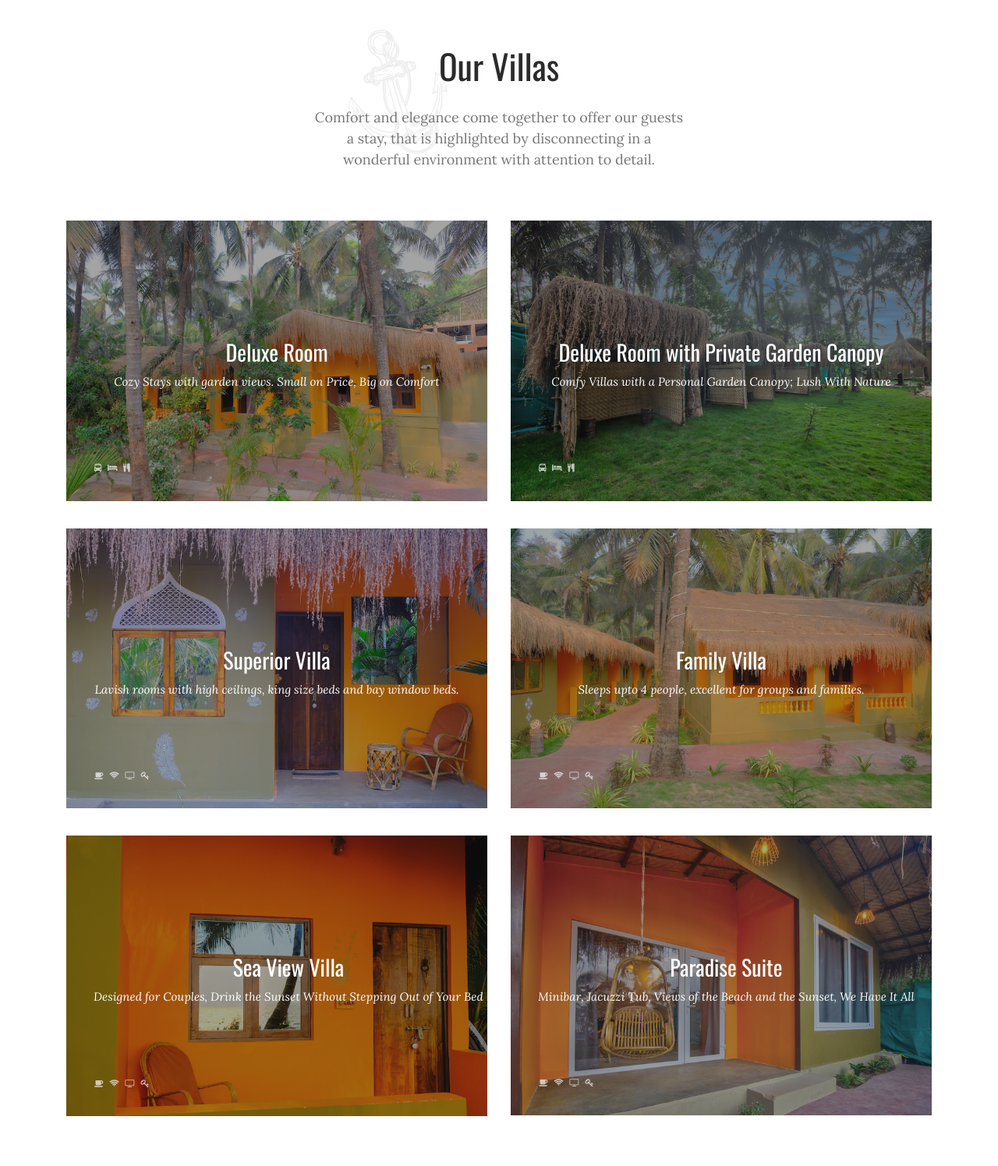
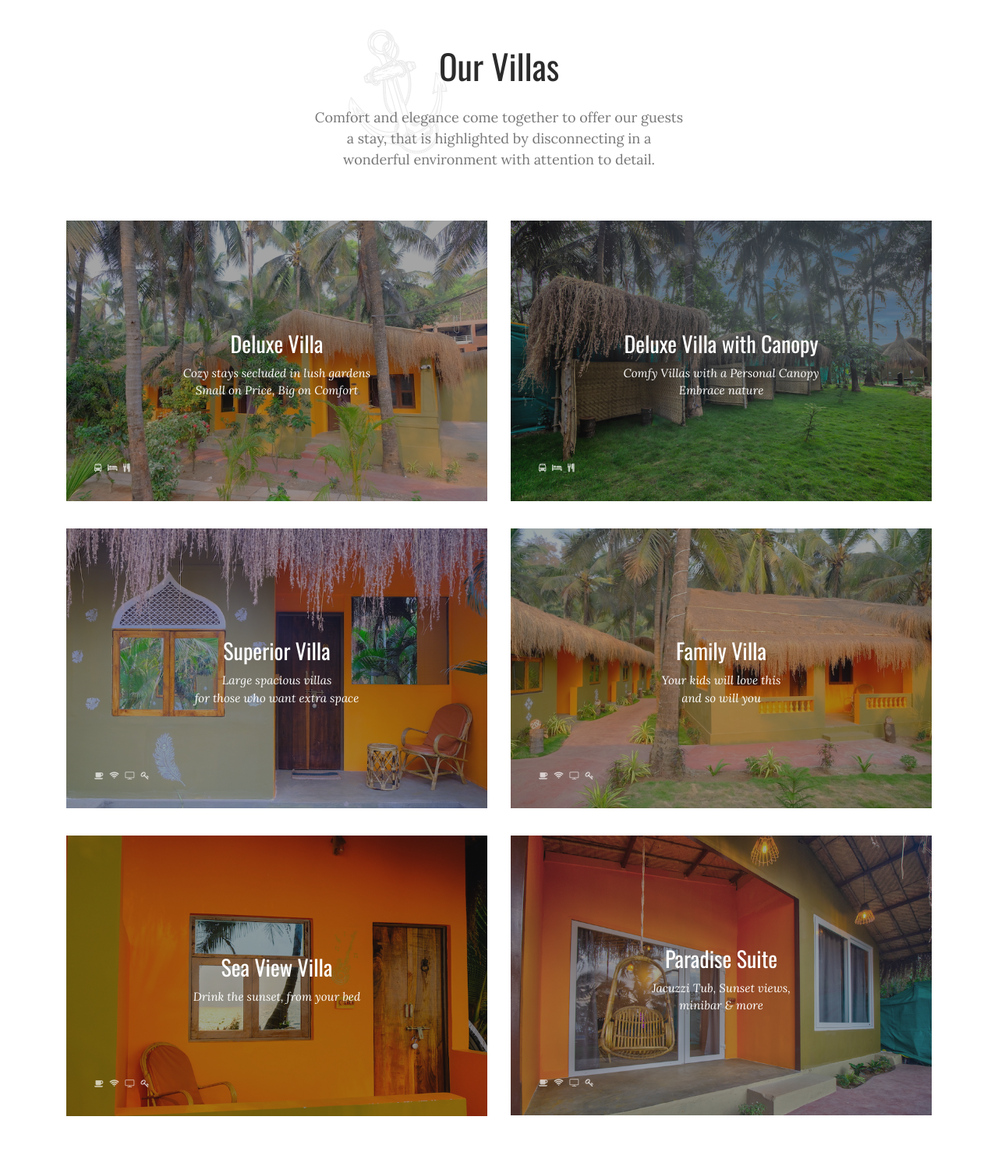
Before and after one commit to 96aman96/Amadi-Beach-Front-Resort-Website, a PHP site: page / in a window 1280 px wide. Shown: the part 854-2350 px from the top of the page at 78% size. Run offline with PHP 8.4, Linux system fonts and the light colour scheme; some libraries are stand-ins or nearby versions.

Commit message:
Revised CSS

```diff
--- a/css/styles.css
+++ b/css/styles.css
@@ -112,12 +112,12 @@ blockquote .small::before, blockquote footer::before, blockquote small::before {
 --------------------------------------------------------------------------------------------------------*/
 #logo { display:block; display:table; height:52px; position:relative; margin:0; float:left }
 #logo a { background:url(../images/bg-logo.png) center no-repeat; background-size:100px 52px; width:100px; /*try to keep it below 52px*/ height:52px; text-indent:-9999px; display: table-cell; vertical-align: middle; }
-.tagline { float:left; font-size:13px; font-weight:400; padding:0 0 0 20px; margin:0px auto; position:relative; display:table; height:52px; margin-top:-1px; }
+.tagline { float:left; font-size:13px; font-weight:400; padding:0 0 0 20px; margin:0px auto; position:middle; display:table; height:52px; margin-top:-1px; }
 .tagline span { display: table-cell; vertical-align: middle; }
 
 #logo-white { display:block; background:url(../images/bg-logo-white.png) center no-repeat; background-size:100px 52px; width:100px; /*try to keep it below 52px*/ height:52px; text-indent:-9999px; position:absolute; top:52%; left:50%; margin-left:-50px; z-index:2 }
 
-.numbers, h1, h2, h3, h4, h5, h6 { line-height:1.3; color:#2b2b2b; display:block; position:relative; font-family:"Oswald", Arial, Helvetica, sans-serif; font-weight:400; }
+.numbers, h1, h2, h3, h4, h5, h6 { line-height:1.3; color:#2b2b2b; display:block; position:middle; font-family:"Oswald", Arial, Helvetica, sans-serif; font-weight:400; }
 .with-bg h1, .with-bg h2, .with-bg h3, .with-bg h4, .with-bg h5, .with-bg h6 { color:#fff; }
 h1 { font-size:60px; line-height:1.1;  margin-bottom:20px; }
 h2 { font-size:44px; line-height:1.2;  }
@@ -219,7 +219,7 @@ header { position:relative; z-index: 1099; width:100%; background:#fff; padding:
 .parallax { background-attachment: initial; }
 }
 
-.overlay { display:block; position:absolute; top:0;  background:rgba(29, 29, 29, 0.4);  width:100%; height:100%; }
+.overlay { display:block; position:absolute; top:0;  background:rgba(29, 29, 29, 0.2);  width:100%; height:100%; }
 .break { display:block; clear:both; height:30px; width:100%; position:relative }
 .tiny-break { display:block; clear:both; height:10px; width:100%; position:relative }
 .big-break { display:block; clear:both; height:50px; width:100%; position:relative }
--- a/index.html
+++ b/index.html
@@ -33,8 +33,7 @@
               class="padding"><i class="fa fa-star"></i></span><span class="padding"><i class="fa fa-star"></i></span>
           </p>
           <h1>Amadi Beach Front Resort<span class="italic"></span></h1>
-          <p class="large">Experience nature in its purest form, while enjoying attention to detail, indulgent pampering
-            and exceptional cuisine.</p>
+          <p class="large">Rest your soul<br>In the heart of Goa<br>❤️</p>
         </div>
       </div>
     </div>
@@ -84,8 +83,8 @@
               <div class="info-box-content">
                 <div class="parent">
                   <div class="child">
-                    <h3 class="header">Deluxe Room</h3>
-                    <p><i>Cozy Stays with garden views. Small on Price, Big on Comfort</i></p>
+                    <h3 class="header">Deluxe Villa</h3>
+                    <p><i>Cozy stays secluded in lush gardens<br>Small on Price, Big on Comfort</i></p>
                     <div class="left-side">
                       <p class="small"><i class="fa fa-bus"></i> <i class="fa fa-hotel"></i> <i
                           class="fa fa-cutlery"></i> </p>
@@ -105,8 +104,8 @@
               <div class="info-box-content">
                 <div class="parent">
                   <div class="child">
-                    <h3 class="header">Deluxe Room with Private Garden Canopy</h3>
-                    <p><i>Comfy Villas with a Personal Garden Canopy; Lush With Nature</i></p>
+                    <h3 class="header">Deluxe Villa with Canopy</h3>
+                    <p><i>Comfy Villas with a Personal Canopy<br>Embrace nature</i></p>
                     <div class="left-side">
                       <p class="small"><i class="fa fa-bus"></i> <i class="fa fa-hotel"></i> <i
                           class="fa fa-cutlery"></i> </p>
@@ -127,7 +126,7 @@
                 <div class="parent">
                   <div class="child">
                     <h3 class="header">Superior Villa</h3>
-                    <p><i>Lavish rooms with high ceilings, king size beds and bay window beds.</i></p>
+                    <p><i>Large spacious villas <br>for those who want extra space</i></p>
                     <div class="left-side">
                       <p class="small"><i class="fa fa-coffee"></i> <i class="fa fa-wifi"></i> <i class="fa fa-tv"></i>
                         <i class="fa fa-key"></i>
@@ -149,7 +148,7 @@
                 <div class="parent">
                   <div class="child">
                     <h3 class="header">Family Villa</h3>
-                    <p><i>Sleeps upto 4 people, excellent for groups and families.</i></p>
+                    <p><i>Your kids will love this <br>and so will you</i></p>
                     <div class="left-side">
                       <p class="small"><i class="fa fa-coffee"></i> <i class="fa fa-wifi"></i> <i class="fa fa-tv"></i>
                         <i class="fa fa-key"></i>
@@ -171,7 +170,7 @@
                 <div class="parent">
                   <div class="child">
                     <h3 class="header">Sea View Villa</h3>
-                    <p><i>Designed for Couples, Drink the Sunset Without Stepping Out of Your Bed</i></p>
+                    <p><i>Drink the sunset, from your bed</i></p>
                     <div class="left-side">
                       <p class="small"><i class="fa fa-coffee"></i> <i class="fa fa-wifi"></i> <i class="fa fa-tv"></i>
                         <i class="fa fa-key"></i>
@@ -193,7 +192,7 @@
                 <div class="parent">
                   <div class="child">
                     <h3 class="header">Paradise Suite</h3>
-                    <p><i>Minibar, Jacuzzi Tub, Views of the Beach and the Sunset, We Have It All</i></p>
+                    <p><i>Jacuzzi Tub, Sunset views,<br> minibar & more</i></p>
                     <div class="left-side">
                       <p class="small"><i class="fa fa-coffee"></i> <i class="fa fa-wifi"></i> <i class="fa fa-tv"></i>
                         <i class="fa fa-key"></i>
```
